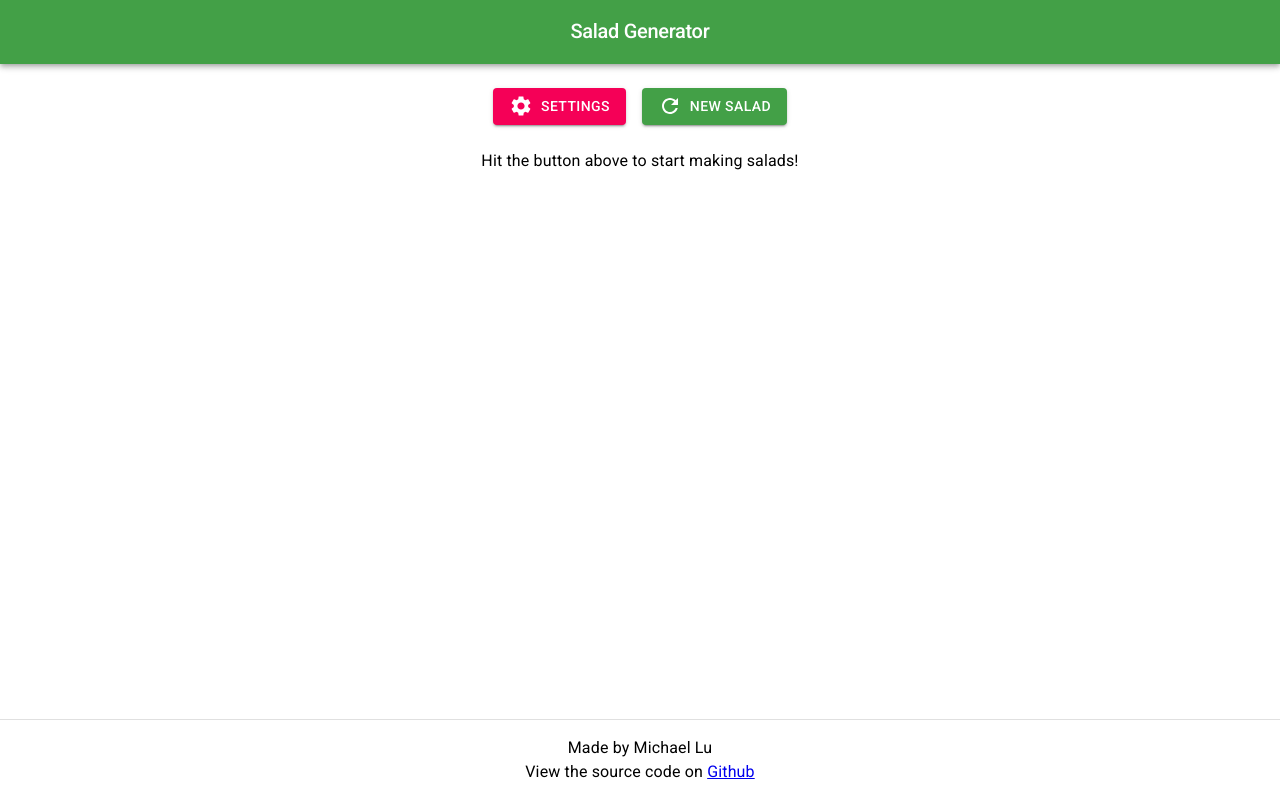
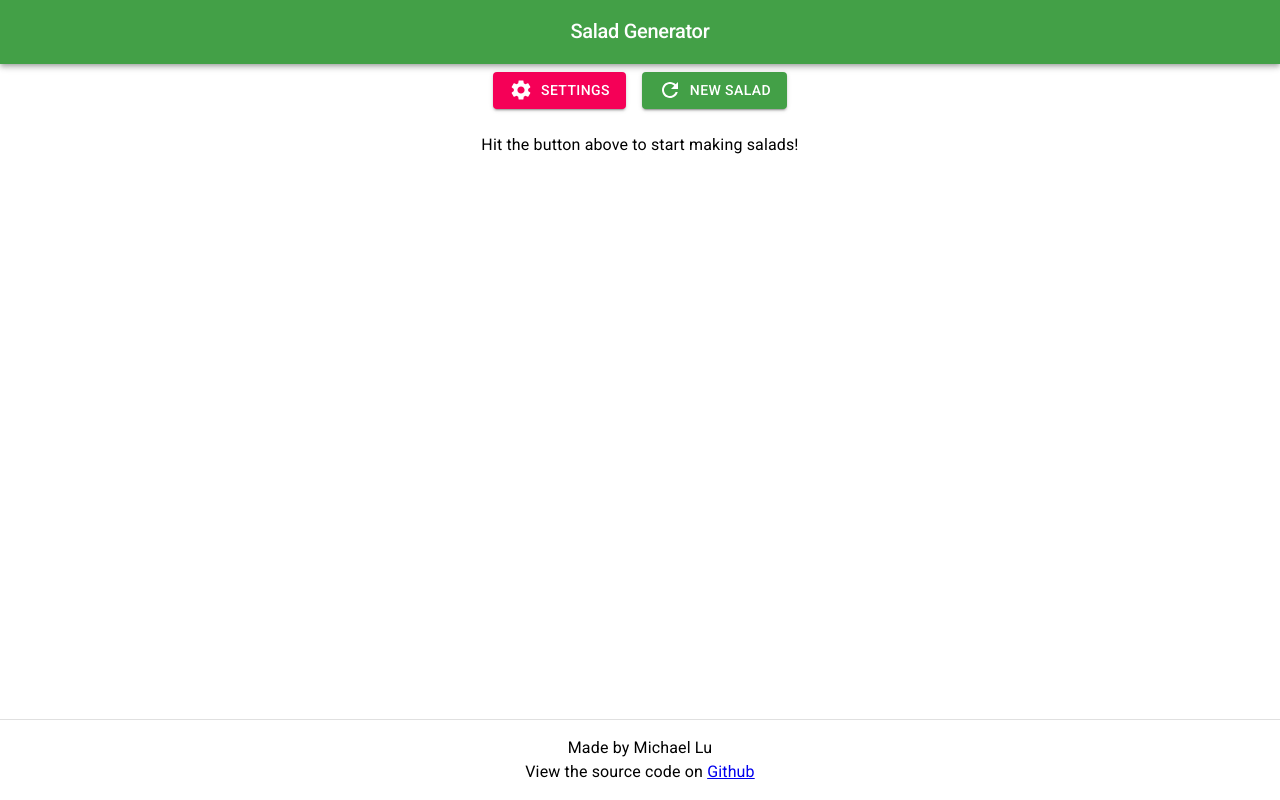
Before and after one commit to MikeLuDev/salad-generator, a React (Create React App) app: page / in a window 1280 px wide. Built offline with nearby package versions, Linux system fonts and the light colour scheme.

Commit message:
Tweaked styles, removed commented code

```diff
--- a/src/components/Header.tsx
+++ b/src/components/Header.tsx
@@ -3,7 +3,6 @@ import {
   AppBar,
   Typography,
   Toolbar,
-  Container,
   makeStyles,
   Theme,
   createStyles,
@@ -11,51 +10,26 @@ import {
 
 const useStyles = makeStyles((theme: Theme) =>
   createStyles({
-    root: {
-      marginBottom: theme.spacing(2),
-    },
     h1: {
       fontSize: '20px',
       fontWeight: 500,
+    },
+    toolbar: {
+      display: 'flex',
+      justifyContent: 'center',
     },
   }),
 );
 
 const Header: React.FC = () => {
   const classes = useStyles();
-  /* const [anchorEl, setAnchorEl] = React.useState<Element | null>(null);
-
-  const handleClick = (event: React.MouseEvent<HTMLElement>) =>
-    setAnchorEl(event.currentTarget as Element);
-  const handleClose = () => setAnchorEl(null); */
 
   return (
-    <AppBar className={classes.root} color="primary" position="static">
-      <Toolbar>
-        <Container style={{ textAlign: 'center' }} maxWidth="sm">
-          <Typography className={classes.h1} variant="h1">
-            Salad Generator
-          </Typography>
-        </Container>
-        {/*  <IconButton
-          edge="start"
-          color="inherit"
-          aria-label="menu"
-          onClick={handleClick}
-        >
-          <MenuIcon />
-        </IconButton>
-        <Menu
-          id="main-menu"
-          anchorEl={anchorEl}
-          keepMounted
-          open={!!anchorEl}
-          onClose={handleClose}
-        >
-          <MenuItem onClick={handleClose}>Settings</MenuItem>
-          <MenuItem onClick={handleClose}>Other Place</MenuItem>
-          <MenuItem onClick={handleClose}>Somewhere Else</MenuItem>
-        </Menu> */}
+    <AppBar color="primary" position="static">
+      <Toolbar className={classes.toolbar}>
+        <Typography className={classes.h1} variant="h1">
+          Salad Generator
+        </Typography>
       </Toolbar>
     </AppBar>
   );
```
